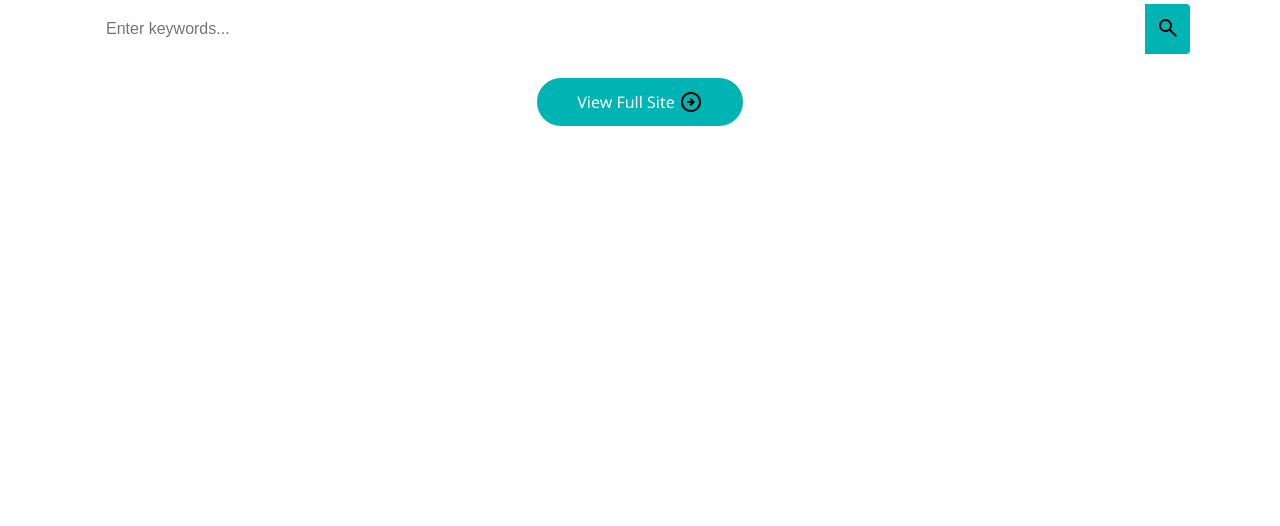
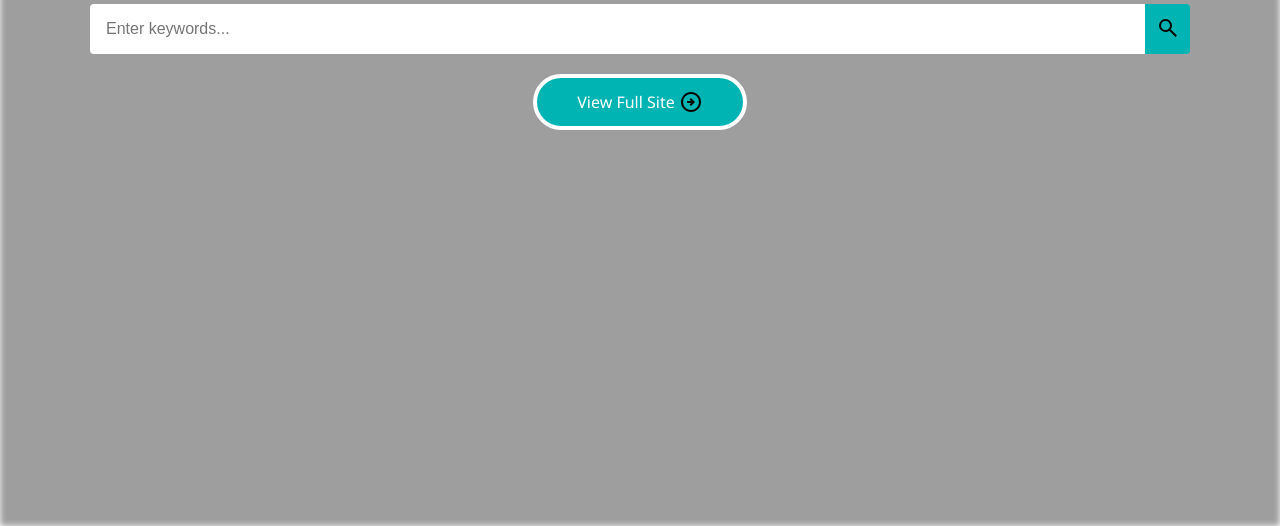
Before and after one commit to W-steev/steev-myflixer, a plain HTML site: page myflixer.html in a window 1280 px wide. Shown: the part 274-800 px from the top of the page. Drawn offline with Linux system fonts and the light colour scheme; the site is published under a folder, as on GitHub Pages, so addresses that start at the root find nothing.

Commit message:
Update general.css

```diff
--- a/styles/general.css
+++ b/styles/general.css
@@ -7,7 +7,7 @@ body{
   font-family: 'Segoe UI', Tahoma, Geneva, Verdana, sans-serif;
 }
 .background-container{
-  background-image: url(/images/batman-background.jpg);
+  background-image: url('../images/batman-background.jpg');
   background-attachment: fixed;
   background-position: center;
   background-size: cover;
```
